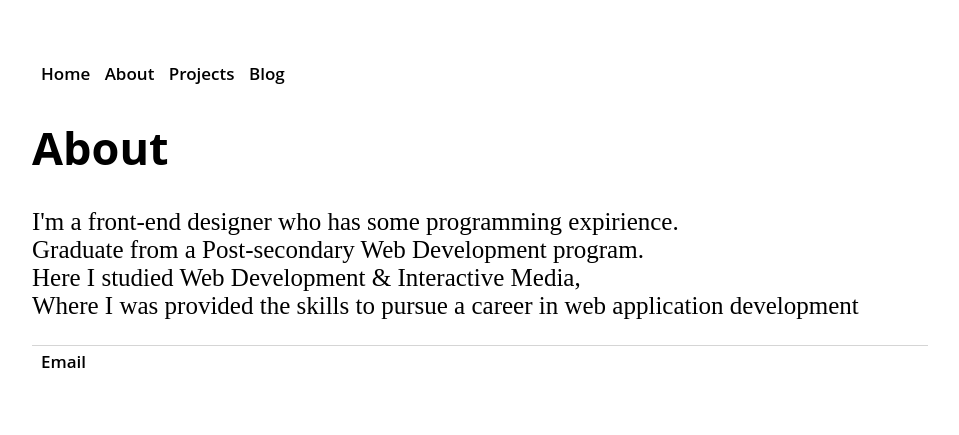
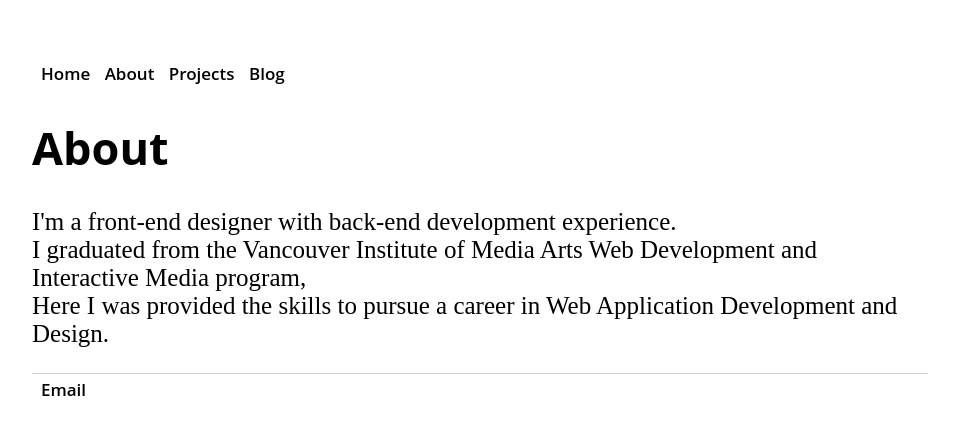
Before and after one commit to cosmicpepper/cosmicpepper.github.io, a Jekyll site: the page built from about/index.html, in a window 1280 px wide. Shown: the top 435 px of the page, without its empty margins (160-1119 px from the left). Built offline with Jekyll 4.4.1, drawn with Linux system fonts in a browser that asks for light colours.

Commit message:
Update index.html
adjusting text to about page

```diff
--- a/about/index.html
+++ b/about/index.html
@@ -7,7 +7,6 @@ title: About Cosmic Pepper
 
   <h1> About </h1>
 
-  <p>I'm a front-end designer who has some programming expirience.<br>
-     Graduate from a Post-secondary Web Development program.<br>
-     Here I studied Web Development & Interactive Media,<br>
-     Where I was provided the skills to pursue a career in web application development
+  <p>I'm a front-end designer with back-end development experience.<br>
+     I graduated from the Vancouver Institute of Media Arts Web Development and Interactive Media program,<br>
+     Here I was provided the skills to pursue a career in Web Application Development and Design.
```
